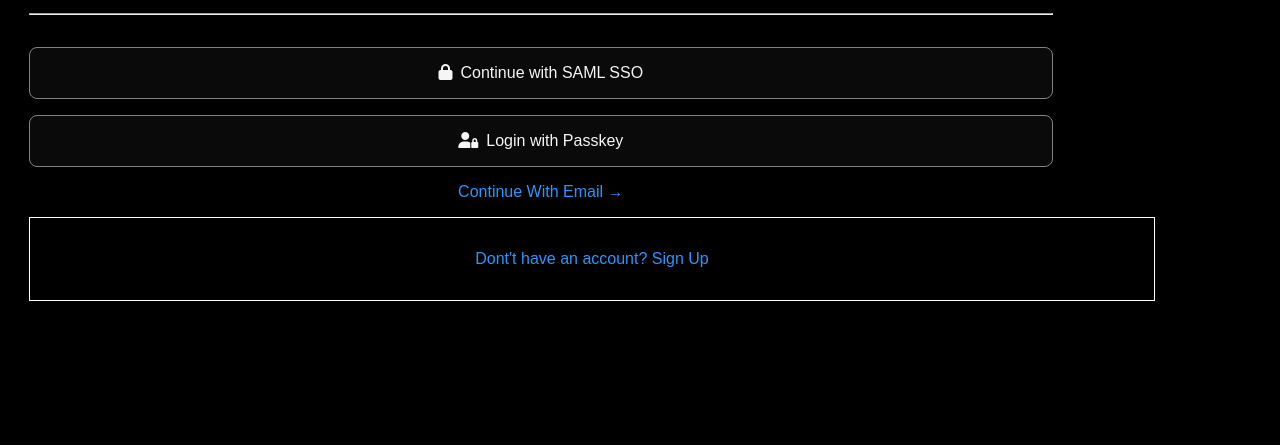
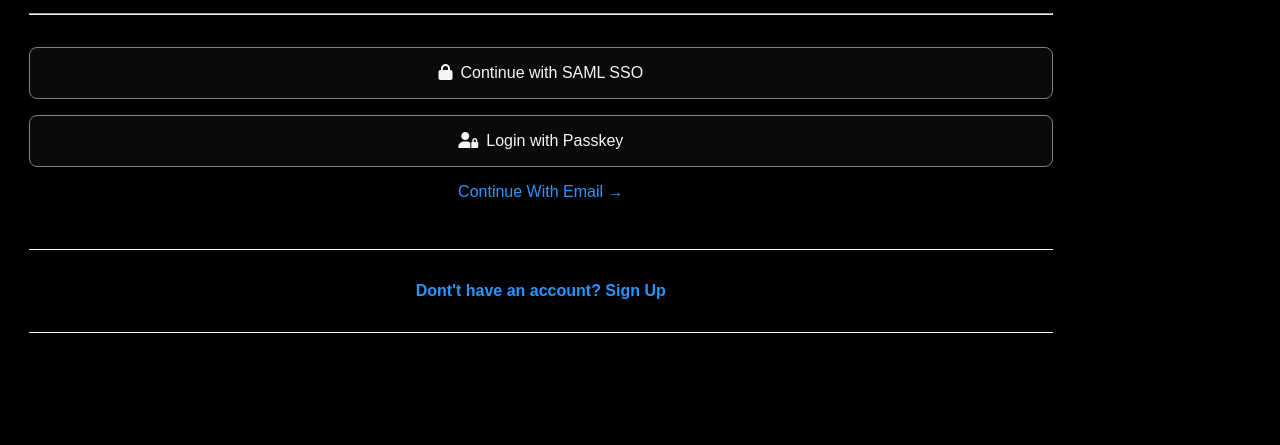
Before and after one commit to gabrielVolponi/clone_login_vercel, a website: page sideproject/index.html in a window 1280 px wide. Shown: the part 355-800 px from the top of the page. Drawn offline with Linux system fonts and the light colour scheme.

Commit message:
Refactor sign-up call-to-action styles for improved layout and alignment

```diff
--- a/sideproject/style.css
+++ b/sideproject/style.css
@@ -96,14 +96,18 @@ a{
 
 .sign_up_cta{
     display: flex;
-    color: #2896ff;
+    justify-content: center;
+    align-items: center;
+    position: relative;
+    text-align: center;
+    color: #2896ff; /* Cor do texto */
+    font-size: 1rem;
+    font-weight: bold;
+    margin: 2rem 0;
+    padding: 2rem 0;
+    border-top: 1px solid white;
+    border-bottom: 1px solid white;
     width: 100%;
-    justify-content: center;
-    align-content: center;
-    text-align: center;
-    border: 1px solid white;
-    padding: 2rem;
-    width: 110%;
 }
 
 hr{
```
